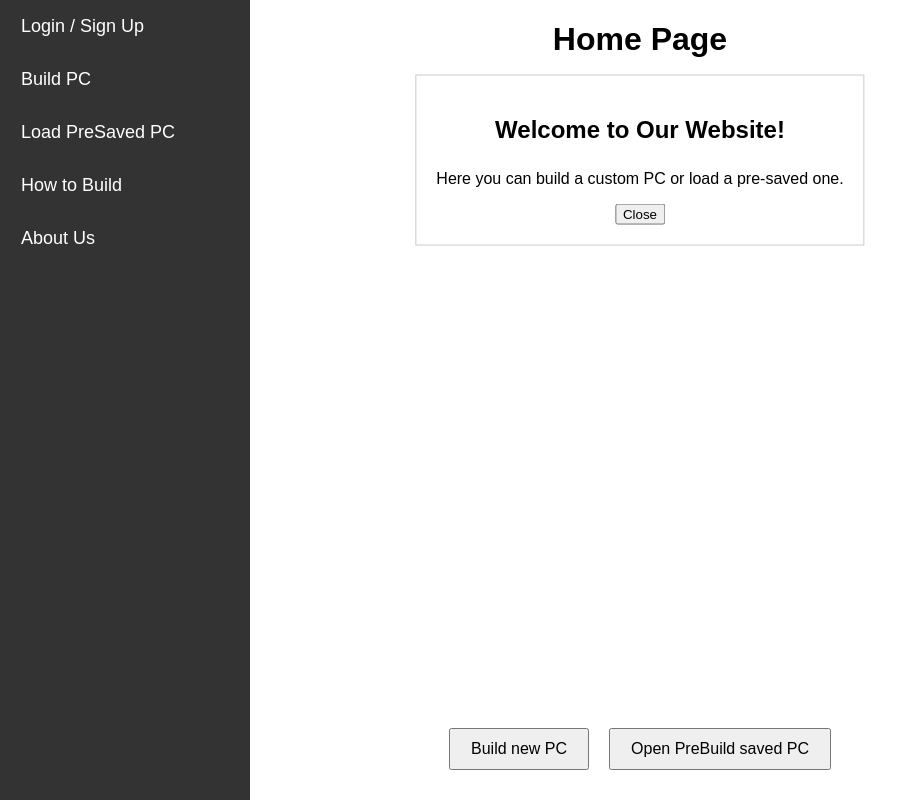
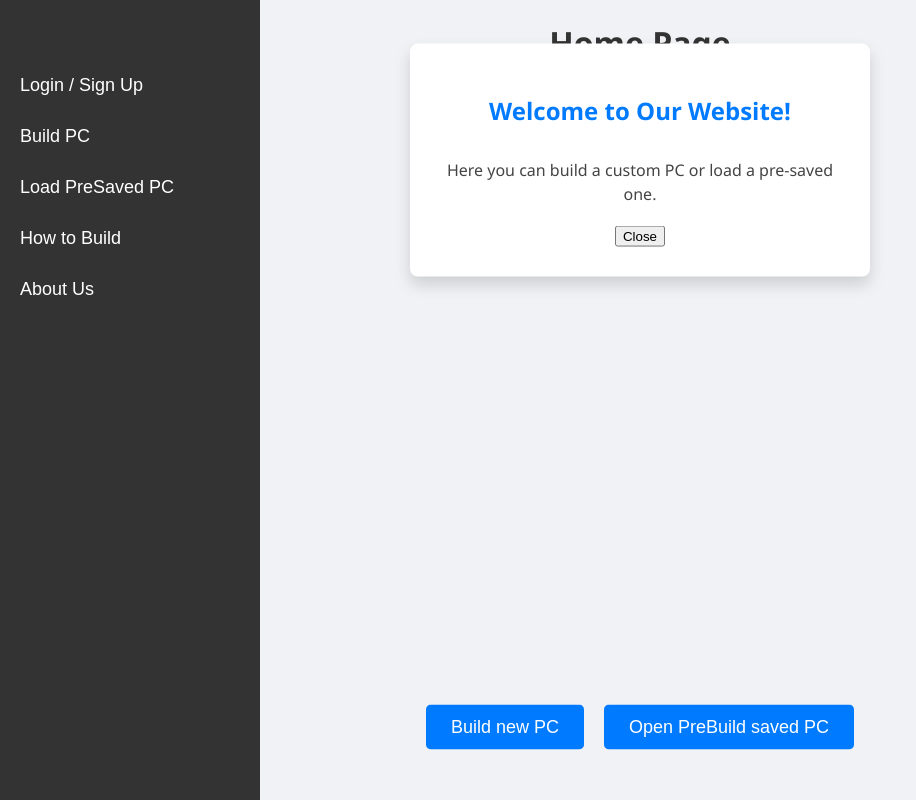
Before and after one commit to vsumavane/vpcbuilder, a React (Create React App) app: page / in a window 1280 px wide. Shown: the whole page, without its empty margins (0-916 px from the left). Built offline with nearby package versions, Linux system fonts and the light colour scheme.

Commit message:
Add css animation

```diff
--- a/package.json
+++ b/package.json
@@ -9,6 +9,7 @@
     "react": "^18.3.1",
     "react-dom": "^18.3.1",
     "react-scripts": "5.0.1",
+    "vpcbuilder": "file:",
     "web-vitals": "^2.1.4"
   },
   "scripts": {
--- a/src/App.css
+++ b/src/App.css
@@ -1,7 +1,12 @@
 /* General Styles */
 body {
   margin: 0;
-  font-family: Arial, sans-serif;
+  font-family: 'Segoe UI', Tahoma, Geneva, Verdana, sans-serif;
+  background-color: #f0f2f5;
+  color: #333;
+
+  background-size: cover;
+  background-position: center;
 }
 
 .App {
@@ -11,6 +16,7 @@ body {
   flex-direction: column;
   justify-content: space-between;
   position: relative;
+  animation: fadeIn 2s ease-in;
 }
 
 /* Pop-up styling */
@@ -19,63 +25,91 @@ body {
   top: 20%;
   left: 50%;
   transform: translate(-50%, -50%);
-  background-color: white;
-  border: 1px solid #ccc;
-  padding: 20px;
+  background-color: #ffffff;
+  border-radius: 8px;
+  box-shadow: 0 8px 16px rgba(0, 0, 0, 0.15);
+  padding: 30px;
   z-index: 1000;
+  max-width: 400px;
+  width: 90%;
+  animation: popIn 0.5s ease-in-out;
 }
 
 .popup-content {
   display: flex;
   flex-direction: column;
   align-items: center;
+  color: #444;
 }
 
 .popup-content h2 {
-  margin-bottom: 10px;
+  font-size: 24px;
+  margin-bottom: 15px;
+  color: #007bff;
+}
+
+.popup-content p {
+  font-size: 16px;
+  margin-bottom: 20px;
+  line-height: 1.5;
 }
 
 /* Main section for buttons */
 .main-section {
-  position: relative;
-  margin: 20px 0;
+  margin: 40px 0;
 }
 
 .main-section button {
   margin: 10px;
-  padding: 10px 20px;
-  font-size: 16px;
+  padding: 12px 25px;
+  font-size: 18px;
   cursor: pointer;
+  background-color: #007bff;
+  color: white;
+  border: none;
+  border-radius: 5px;
+  transition: background-color 0.3s ease;
+  animation: bounce 1s infinite;
 }
 
-/* Menu section hidden by default, visible on hover */
+.main-section button:hover {
+  background-color: #0056b3;
+}
+
+/* Menu section */
 .menu-section {
   position: fixed;
   top: 0;
   left: 0;
-  width: 10px;
+  width: 60px;
   height: 100vh;
   background-color: #333;
   color: white;
-  transition: width 0.3s;
+  transition: width 0.4s ease;
   overflow: hidden;
 }
 
 .menu-section:hover {
-  width: 250px;
+  width: 260px;
 }
 
 .menu-section ul {
   list-style-type: none;
   padding: 0;
-  margin: 0;
+  margin: 60px 0 0;
   display: flex;
   flex-direction: column;
   align-items: flex-start;
+  opacity: 0;
+  transition: opacity 0.4s ease;
+}
+
+.menu-section:hover ul {
+  opacity: 1;
+  animation: slideIn 0.5s ease-in-out;
 }
 
 .menu-section ul li {
-  padding: 15px;
   width: 100%;
 }
 
@@ -84,13 +118,15 @@ body {
   color: white;
   border: none;
   cursor: pointer;
-  text-align: left;
+  padding: 15px 20px;
   width: 100%;
   font-size: 18px;
+  text-align: left;
+  transition: background-color 0.3s ease;
 }
 
 .menu-section ul li button:hover {
-  background-color: #555;
+  background-color: #444;
 }
 
 /* Hamburger icon */
@@ -107,19 +143,52 @@ body {
   height: 3px;
   background-color: white;
   margin: 5px 0;
+  animation: spin 1s infinite;
 }
 
-/* Hide the menu content when not hovering */
-.menu-section ul {
-  opacity: 0;
-  transition: opacity 0.3s;
-}
-
-.menu-section:hover ul {
-  opacity: 1;
-}
-
-/* Adjust menu when hovering */
 .menu-section:hover .hamburger {
   display: none;
 }
+
+/* Footer styling */
+footer {
+  margin-top: 20px;
+  color: #777;
+  font-size: 0.9rem;
+}
+
+footer a {
+  color: #007bff;
+  text-decoration: none;
+}
+
+footer a:hover {
+  text-decoration: underline;
+}
+
+/* Animations */
+@keyframes fadeIn {
+  from { opacity: 0; }
+  to { opacity: 1; }
+}
+
+@keyframes popIn {
+  0% { transform: scale(0.5) translate(-50%, -50%); }
+  100% { transform: scale(1) translate(-50%, -50%); }
+}
+
+@keyframes bounce {
+  0%, 20%, 50%, 80%, 100% { transform: translateY(0); }
+  40% { transform: translateY(-20px); }
+  60% { transform: translateY(-10px); }
+}
+
+@keyframes slideIn {
+  from { transform: translateX(-100%); }
+  to { transform: translateX(0); }
+}
+
+@keyframes spin {
+  0% { transform: rotate(0deg); }
+  100% { transform: rotate(360deg); }
+}
```
Also changed, not shown: 1 other file (tests, documents, lock files or other folders).
